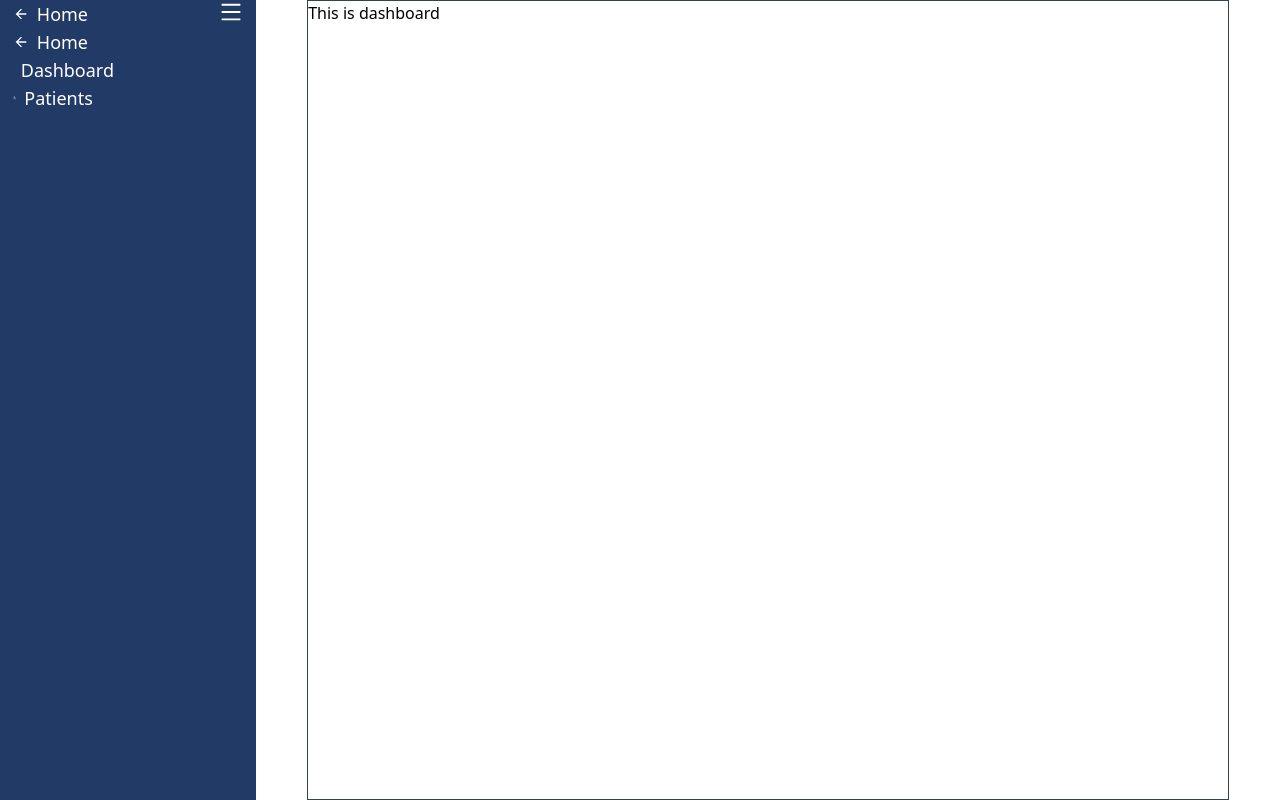
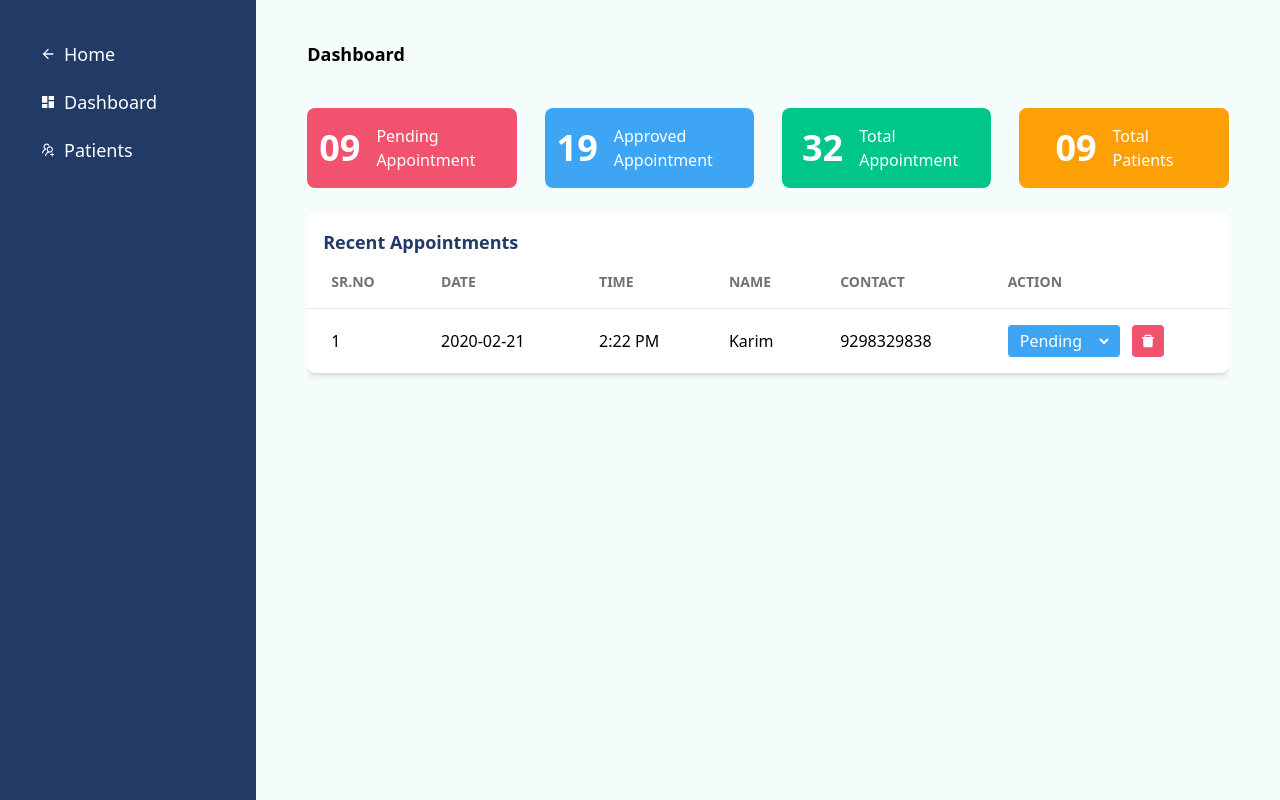
Before and after one commit to mdumar112233/full_stack_doctor_web_app_client, a React (Create React App) app: page /dashboard in a window 1280 px wide. Built offline with nearby package versions, Linux system fonts and the light colour scheme.

Commit message:
dashboard udpate

```diff
--- a/package.json
+++ b/package.json
@@ -15,6 +15,7 @@
     "react": "^18.0.0",
     "react-dom": "^18.0.0",
     "react-icons": "^4.3.1",
+    "react-modal": "^3.14.4",
     "react-redux": "^7.2.8",
     "react-router-dom": "^6.3.0",
     "react-scripts": "5.0.0",
--- a/src/pages/dashboard/Dashboard.tsx
+++ b/src/pages/dashboard/Dashboard.tsx
@@ -1,11 +1,119 @@
-import React from 'react';
+import React, { useState } from "react";
+import DashboardTbody from "./DashboardTbody";
+import Modal from 'react-modal';
 
 const Dashboard: React.FC = () => {
-    return (
-        <div>
-            <h3>This is dashboard</h3>
+
+  const customStyles = {
+    content: {
+      top: '50%',
+      left: '50%',
+      right: 'auto',
+      bottom: 'auto',
+      marginRight: '-50%',
+      transform: 'translate(-50%, -50%)',
+    },
+  };
+  const [modalIsOpen, setIsOpen] = React.useState(false);
+
+  function openModal() {
+    setIsOpen(true);
+  }
+
+  function closeModal() {
+    setIsOpen(false);
+  }
+  return (
+    <section>
+      <h3 className="text-lg font-bold mt-10">Dashboard</h3>
+
+      <div className="grid grid-flow-row lg:grid-cols-4 md:grid-cols-3 xm:grid-cols-2 grid-cols-1 mt-10 gap-7 text-white ">
+        <div className="flex bg-[#F1536E] items-center rounded-lg text-base py-4 ">
+          <h1 className="text-4xl font-bold pr-4 pl-3">09</h1>
+          <div>
+            <p>Pending</p>
+            <p>Appointment</p>
+          </div>
         </div>
-    );
+        <div className="flex bg-[#3DA5F4] items-center rounded-lg xm:px-3 px-4 text-base py-4">
+          <h1 className="text-4xl font-bold pr-4">19</h1>
+          <div>
+            <p>Approved</p>
+            <p>Appointment</p>
+          </div>
+        </div>
+        <div className="flex bg-[#00C689] items-center rounded-lg sm:px-5 px-7 text-base py-4">
+          <h1 className="text-4xl font-bold pr-4">32</h1>
+          <div>
+            <p>Total</p>
+            <p>Appointment</p>
+          </div>
+        </div>
+        <div className="flex bg-[#FDA006] items-center rounded-lg md:px-9 px-11 text-base py-4">
+          <h1 className="text-4xl font-bold pr-4">09</h1>
+          <div>
+            <p>Total</p>
+            <p>Patients</p>
+          </div>
+        </div>
+      </div>
+
+      {/* table data */}
+
+      <div className="overflow-x-auto">
+        <div className="">
+          <div className="bg-white shadow-md rounded-lg my-6 overflow-x-auto">
+            <p className="text-main-color text-lg font-bold pt-4 pl-4">
+              Recent Appointments
+            </p>
+            <table className="text-left w-full border-collapse ">
+              <thead>
+                <tr className="">
+                  <th className="py-4 px-6 bg-grey-lightest font-bold uppercase text-sm text-[#747171] border-b border-grey-light">
+                    sr.no
+                  </th>
+                  <th className="py-4 px-6 bg-grey-lightest font-bold uppercase text-sm text-[#747171] border-b border-grey-light">
+                    Date
+                  </th>
+                  <th className="py-4 px-6 bg-grey-lightest font-bold uppercase text-sm text-[#747171] border-b border-grey-light">
+                    Time
+                  </th>
+                  <th className="py-4 px-6 bg-grey-lightest font-bold uppercase text-sm text-[#747171] border-b border-grey-light">
+                    Name
+                  </th>
+                  <th className="py-4 px-6 bg-grey-lightest font-bold uppercase text-sm text-[#747171] border-b border-grey-light">
+                    Contact
+                  </th>
+                  <th className="py-4 px-6 bg-grey-lightest font-bold uppercase text-sm text-[#747171] border-b border-grey-light">
+                    Action
+                  </th>
+                </tr>
+              </thead>
+              <DashboardTbody openModal={openModal} />
+            </table>
+          </div>
+        </div>
+      </div>
+
+      {/* modal */}
+      <Modal
+        isOpen={modalIsOpen}
+        // onAfterOpen={afterOpenModal}
+        onRequestClose={closeModal}
+        style={customStyles}
+        contentLabel="Example Modal"
+      >
+        <div className="py-4 ">
+          <h2>Do you want to delete this appointment?</h2>
+          <div className="flex justify-center text-white mt-5">
+            <button className="bg-pink-color py-1 px-6 rounded mr-5">Yes</button>
+            <button className="border border-pink-color text-pink-color py-1 px-6 rounded" onClick={closeModal}>No</button>
+          </div>
+        </div>
+      </Modal>
+
+    </section>
+  );
 };
 
 export default Dashboard;
--- /dev/null
+++ b/src/pages/dashboard/DashboardTbody.tsx
@@ -0,0 +1,43 @@
+import React, { useState } from 'react';
+import { AiFillDelete } from "react-icons/ai";
+
+const DashboardTbody: React.FC<any> = (props) => {
+    const [approved, setApproved] = useState<string>('')
+
+    const isApproved = true
+    const isNotApproved = false
+    return (
+        <tbody>
+                <tr className="font-medium">
+                  <td className="py-4 px-6">1</td>
+                  <td className="py-4 px-6">2020-02-21</td>
+                  <td className="py-4 px-6">2:22 PM</td>
+                  <td className="py-4 px-6">Karim</td>
+                  <td className="py-4 px-6">9298329838</td>
+                  <td className="py-4 px-6">
+                    <div className='flex items-center'>
+                        <div className="bg-[#3DA5F4] w-28 py-1 px-2 rounded mr-3">
+                            <select
+                                name="select"
+                                id=""
+                                className="bg-transparent border-none outline-none w-24 text-white"
+                            >
+                                <option value="approved" className="text-black ">Approved</option>
+                                <option value="pending" className="text-black" selected={true}>
+                                Pending
+                                </option>
+                                <option value="cancel" className="text-black">Cancel</option>
+                            </select>
+                        </div>
+
+                        <div className='bg-[#F1536E] text-white p-2 rounded cursor-pointer' onClick={props.openModal}>
+                            <AiFillDelete />
+                        </div>
+                    </div>
+                  </td>
+                </tr>
+              </tbody>
+    );
+};
+
+export default DashboardTbody;
--- a/src/pages/dashboard/Sidebar.tsx
+++ b/src/pages/dashboard/Sidebar.tsx
@@ -10,33 +10,9 @@ const Sidebar: React.FC = () => {
     return (
         <section className='grid grid-flow-row md:grid-cols-5 grid-cols-1'>
             {/* dashboard sidebar */}
-            <div className='bg-main-color md:h-[100vh] md:py-0 py-5'>
-                <div className='md:mt-10 ml-10 hidden'>
-                    <ul className='md:space-y-5 flex md:flex-col flex-row items-center md:items-start'>
-                        <li className='text-white flex items-center space-x-2'>
-                            <MdArrowBack /> <Link to='/' className='text-lg'>Home</Link>
-                        </li>
-                        <li className='text-white flex items-center space-x-2'>
-                            <MdDashboard /> <Link to='/' className='text-lg'>Dashboard</Link>
-                        </li>
-                        <li className='text-white flex items-center space-x-2'>
-                            <AiOutlineUsergroupAdd /> <Link to='/' className='text-lg'>Patients</Link>
-                        </li>
-                    </ul>
-                </div>
-
-                {/* for mobile */}
-                <div className='w-[90%] mx-auto'>
-                    <div className='flex justify-between'>
-                        <div className='flex items-center text-white'>
-                            <MdArrowBack /> <Link to='/' className='text-lg ml-2'>Home</Link>
-                        </div>
-                        <div>
-                            <AiOutlineMenu className="text-2xl cursor-pointer text-white"/>
-                        </div>
-                    </div>
-
-                    <ul className='w-20'>
+            <div className='bg-main-color md:h-screen md:py-0 py-5'>
+                <div className='md:mt-10 ml-10'>
+                    <ul className='md:space-y-5 space-y-3'>
                         <li className='text-white flex items-center space-x-2'>
                             <MdArrowBack /> <Link to='/' className='text-lg'>Home</Link>
                         </li>
@@ -51,8 +27,10 @@ const Sidebar: React.FC = () => {
             </div>
 
             {/* dashboard main  content */}
-            <div className='border border-gray-700 col-span-4 w-[90%] mx-auto'>
+            <div className='bg-[#F4FDFB] w-full col-span-4 '>
+            <div className='w-[90%] mx-auto'>
                 <Outlet/>
+            </div>
             </div>
         </section>
     );
--- a/src/types/types.d.ts
+++ b/src/types/types.d.ts
@@ -1,3 +1,3 @@
 declare module '*.jpg';
 declare module '*.png';
-declare module 'react-slick';
+declare module 'react-modal';
```
Also changed, not shown: 1 other file (tests, documents, lock files or other folders).
